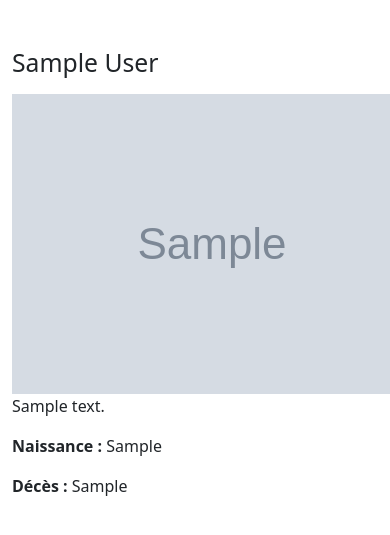
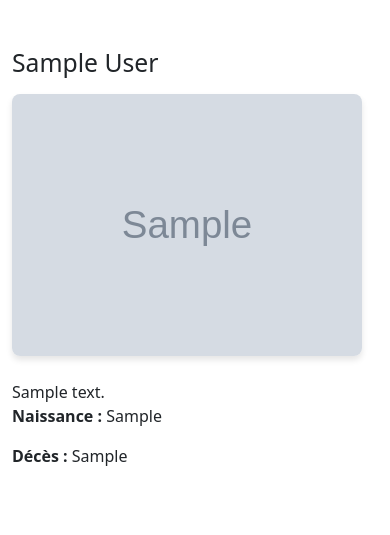
Before and after one commit to Thomasuzan/citations, a PHP site: template view/template/authors/one.view.php in a window 390 px wide; the page is wider, and only the part inside the window is pictured. Shown: the part 56-591 px from the top of that part. Run offline with PHP 8.4, Linux system fonts and the light colour scheme; the template is opened without the code that fills it: most values are stand-ins (such as "Sample title", 1, 10 or a date in 2020); grey boxes marked "Sample" are stand-in pictures; data that the repository does not hold is empty; a stand-in replaces the project's code that opens the database connection; some libraries are stand-ins or nearby versions.

Commit message:
Update: responsive for all.view and one.view

```diff
--- a/view/template/authors/all.view.php
+++ b/view/template/authors/all.view.php
@@ -35,7 +35,7 @@ ob_start();
 
 <div class="row g-4">
     <?php foreach ($authors as $author) : ?>
-        <div class="col-4">
+        <div class="col-12 col-sm-6 col-lg-4">
             <div class="card h-100">
                 <?php if (!empty($author['src'])): ?>
                     <img class="card-img-top" src="<?= $author['src'] ?>" alt="Photo de <?= htmlspecialchars($author['author']) ?>">
--- a/view/template/authors/one.view.php
+++ b/view/template/authors/one.view.php
@@ -6,20 +6,68 @@ $description = 'Une description de la page en 140 caractères';
 ob_start();
 ?>
 
+<style>
+    .author-card {
+        display: flex;
+        flex-direction: column;
+        gap: 1.5rem;
+    }
+    .author-image {
+        width: 100%;
+        max-width: 350px;
+        height: auto;
+        max-height: 400px;
+        object-fit: cover;
+        border-radius: 8px;
+        box-shadow: 0 4px 6px rgba(0, 0, 0, 0.1);
+    }
+    .author-info {
+        flex: 1;
+    }
+    .author-actions {
+        margin-top: 1rem;
+        display: flex;
+        gap: 1rem;
+    }
+    .author-actions a {
+        font-size: 1.2rem;
+    }
+    @media (min-width: 768px) {
+        .author-card {
+            flex-direction: row;
+            align-items: flex-start;
+        }
+        .author-image {
+            width: 300px;
+            flex-shrink: 0;
+        }
+    }
+</style>
+
+<div class="author-card">
     <?php if (!empty($author['src'])): ?>
-    <img src="<?= $author['src'] ?>" alt="Photo de <?= htmlspecialchars($author['author']) ?>">
+        <img class="author-image" src="<?= $author['src'] ?>" alt="Photo de <?= htmlspecialchars($author['author']) ?>">
     <?php endif ?>
 
-<p><?= $author['biography'] ?></p>
+    <div class="author-info">
+        <div class="biography"><?= $author['biography'] ?></div>
         <p><strong>Naissance : </strong> <?= $author['naissance_europe'] ?></p>
         <?php if(!is_null($author['deathday'])): ?>
             <p><strong>Décès : </strong> <?= $author['deces_europe'] ?></p>
         <?php endif ?>
 
         <?php if (isset($_SESSION['profile'])): ?>
-    <a href="index.php?controller=authors&action=updateAuthor&id=<?= $_GET['id'] ?>" title="Modifier"><i class="bi bi-pen-fill"></i></a>
-    <a href="index.php?controller=authors&action=deleteAuthor&id=<?= $_GET['id'] ?>" title="Supprimer" onclick="return confirm('Êtes-vous sûr de vouloir supprimer cet auteur ?');"><i class="bi bi-trash-fill"></i></a>
+            <div class="author-actions">
+                <a href="index.php?controller=authors&action=updateAuthor&id=<?= $_GET['id'] ?>" title="Modifier" class="btn btn-outline-primary">
+                    <i class="bi bi-pen-fill"></i> Modifier
+                </a>
+                <a href="index.php?controller=authors&action=deleteAuthor&id=<?= $_GET['id'] ?>" title="Supprimer" class="btn btn-outline-danger" onclick="return confirm('Êtes-vous sûr de vouloir supprimer cet auteur ?');">
+                    <i class="bi bi-trash-fill"></i> Supprimer
+                </a>
+            </div>
         <?php endif ?>
+    </div>
+</div>
 
 <?php
 $content = ob_get_clean();
```
Lines whose indentation alone changed are shown as unchanged.
